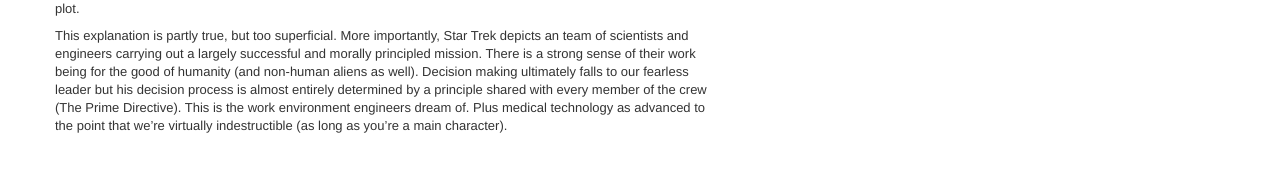
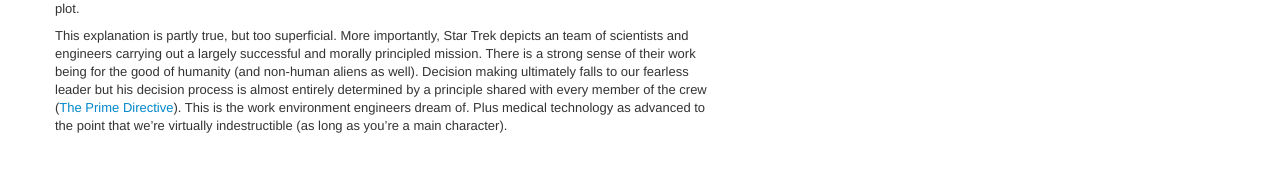
Before and after one commit to scottcarr/scottcarr.github.com, a Jekyll site: the page built from _posts/2013-2-3-star-trek-leadership-lesssons.md, in a window 1280 px wide. Shown: the part 409-581 px from the top of the page. Built offline with Jekyll 4.4.1, drawn with Linux system fonts in a browser that asks for light colours; some of the changed lines change nothing that is shown.

Commit message:
add link

```diff
--- a/_posts/2013-2-3-star-trek-leadership-lesssons.md
+++ b/_posts/2013-2-3-star-trek-leadership-lesssons.md
@@ -18,6 +18,6 @@
 for the good of humanity (and non-human aliens as well).  Decision making
 ultimately falls to our fearless leader but his decision process is almost
 entirely determined by a principle shared with every member of the crew
-(The Prime Directive).  This is the work environment engineers dream of.  Plus
+([The Prime Directive](http://en.wikipedia.org/wiki/Prime_Directive)).  This is the work environment engineers dream of.  Plus
 medical technology as advanced to the point that we're virtually indestructible
 (as long as you're a main character).
```
